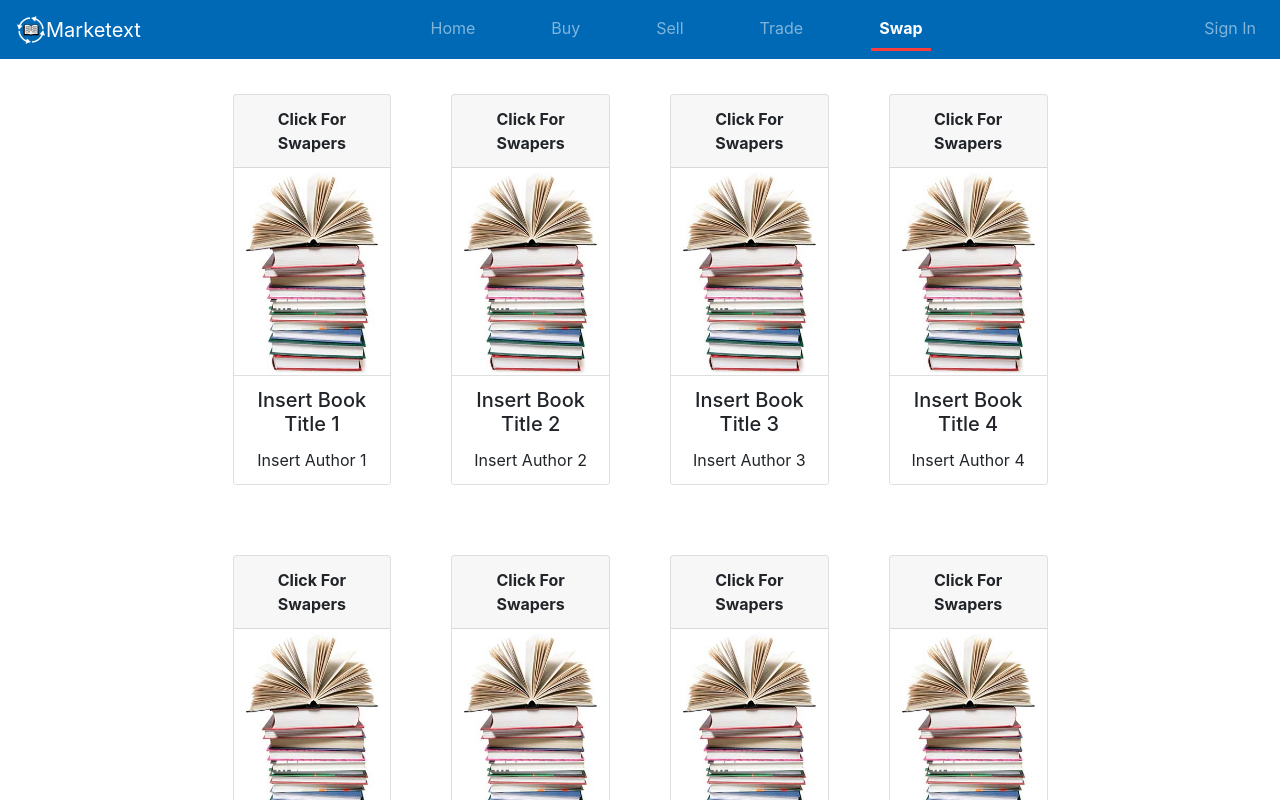
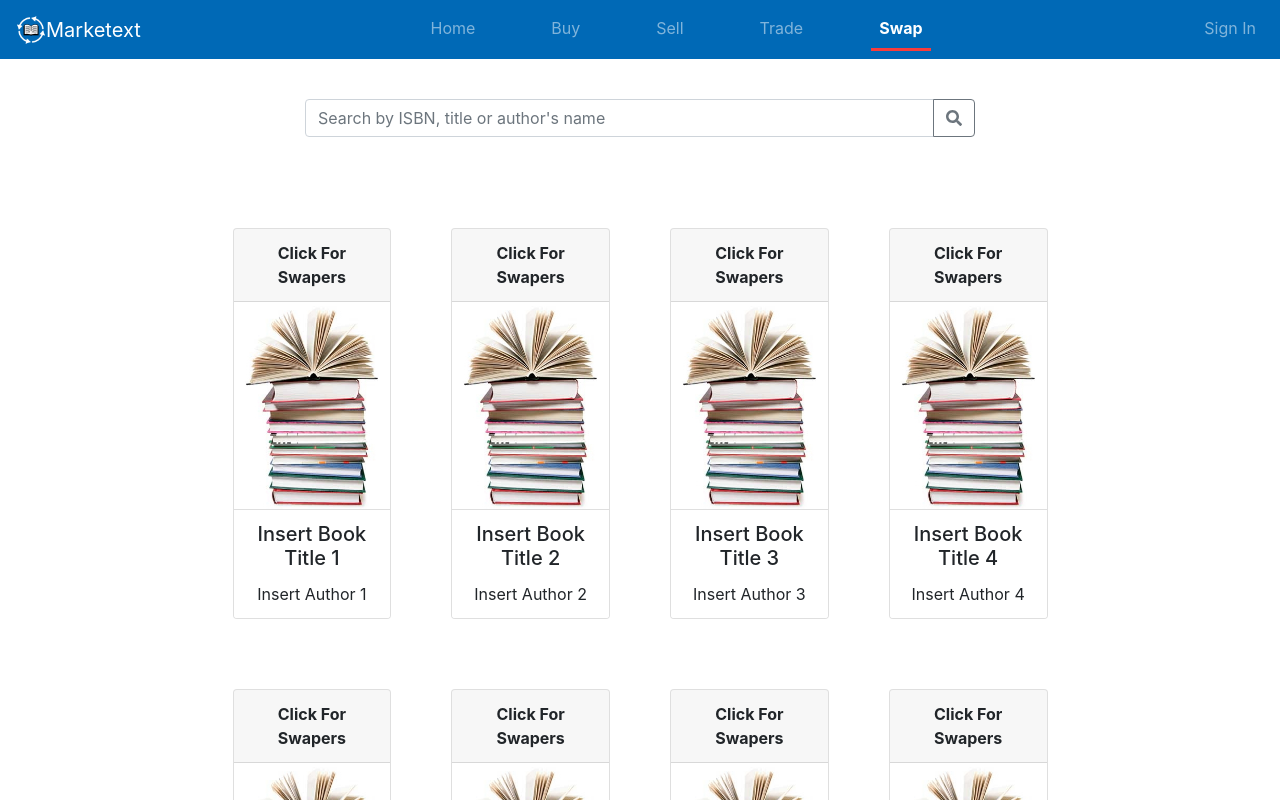
Before and after one commit to The-Sciences-and-Engineering-Squad/Marketext, a React (Create React App) app in the folder client/: page /Swap in a window 1280 px wide. Shown: the top 800 px of the page. Built offline with nearby package versions, Linux system fonts and the light colour scheme.

Commit message:
Imported Search into Sell, Trade and Swap

```diff
--- a/client/src/components/MainPages/Sell/Sell.js
+++ b/client/src/components/MainPages/Sell/Sell.js
@@ -5,6 +5,7 @@ import Col from 'react-bootstrap/Col';
 import Card from 'react-bootstrap/Card';
 import ListGroup from 'react-bootstrap/ListGroup';
 import ListGroupItem from 'react-bootstrap/ListGroupItem';
+import Search from '../../Search/Search';
 
 import sampletextbook from '../../../public/sampletextbook.jpg'
 import './Sell.css'
@@ -55,6 +56,7 @@ export default class Sell extends React.Component {
   render() {
     return (
       <Container fluid>
+        <Search></Search>
         <Row className="row-resize">
           { this.state.search === "" ?
             this.state.textbooks.map((list, index) => (
--- a/client/src/components/MainPages/Swap/Swap.js
+++ b/client/src/components/MainPages/Swap/Swap.js
@@ -5,6 +5,7 @@ import Col from 'react-bootstrap/Col';
 import Card from 'react-bootstrap/Card';
 import ListGroup from 'react-bootstrap/ListGroup';
 import ListGroupItem from 'react-bootstrap/ListGroupItem';
+import Search from '../../Search/Search';
 
 import sampletextbook from '../../../public/sampletextbook.jpg'
 import './Swap.css'
@@ -55,6 +56,7 @@ export default class Swap extends React.Component {
   render() {
     return (
       <Container fluid>
+        <Search></Search>
         <Row className="row-resize">
           { this.state.search === "" ?
             this.state.textbooks.map((list, index) => (
--- a/client/src/components/MainPages/Trade/Trade.js
+++ b/client/src/components/MainPages/Trade/Trade.js
@@ -5,6 +5,7 @@ import Col from 'react-bootstrap/Col';
 import Card from 'react-bootstrap/Card';
 import ListGroup from 'react-bootstrap/ListGroup';
 import ListGroupItem from 'react-bootstrap/ListGroupItem';
+import Search from '../../Search/Search';
 
 import sampletextbook from '../../../public/sampletextbook.jpg'
 import './Trade.css'
@@ -55,6 +56,7 @@ export default class Trade extends React.Component {
   render() {
     return (
       <Container fluid>
+        <Search></Search>
         <Row className="row-resize">
           { this.state.search === "" ?
             this.state.textbooks.map((list, index) => (
```
